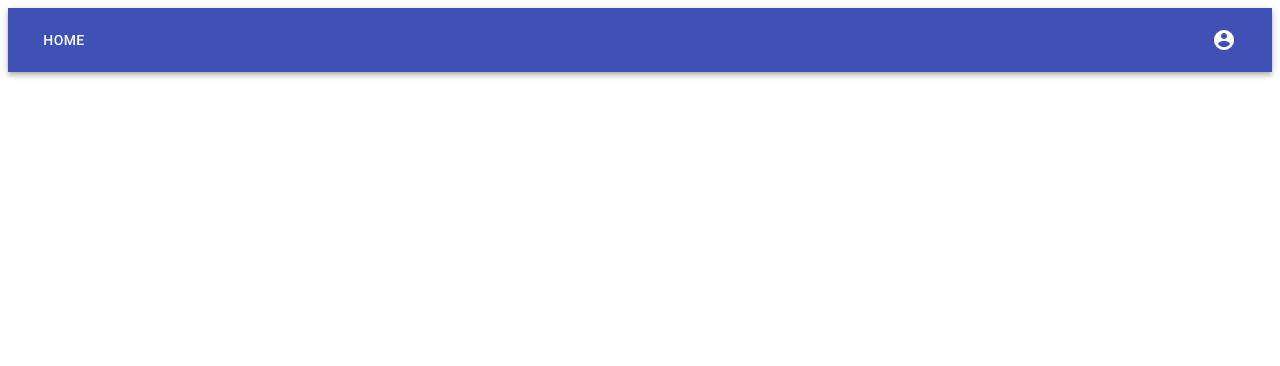
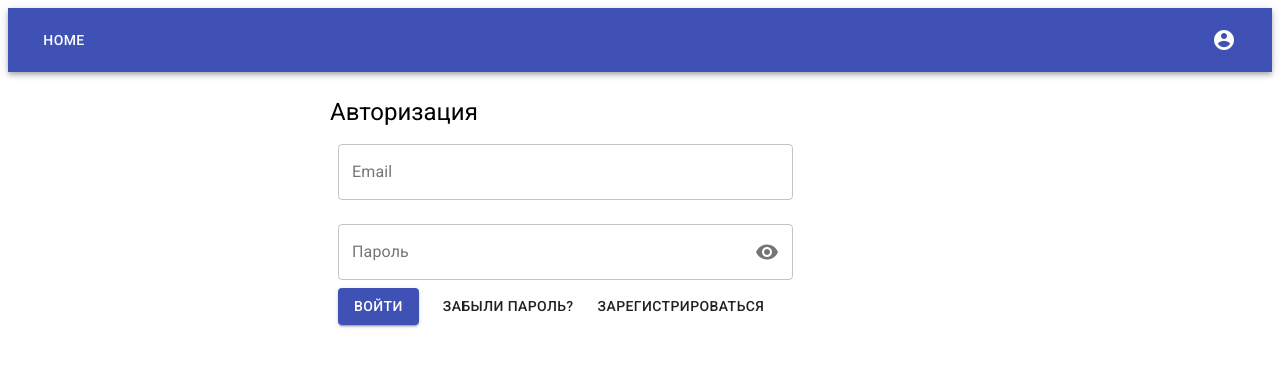
Before and after one commit to batmstd/presents-backend, a React (Create React App) app in the folder src/main/web/: page / in a window 1280 px wide. Shown: the top 366 px of the page. Built offline with nearby package versions, Linux system fonts and the light colour scheme.

Commit message:
security routes

```diff
--- a/src/main/web/src/core/Content.tsx
+++ b/src/main/web/src/core/Content.tsx
@@ -1,11 +1,9 @@
 import React from 'react';
 import {Route, Switch} from "react-router";
-import Auth from "../pages/auth/Auth";
 import SignUp from "../pages/auth/SignUp";
 
 const Content: React.FC = () => {
     return (<Switch>
-        <Route path="/auth" component={() => <Auth/>}/>
         <Route path="/register" component={() => <SignUp/>}/>
         <Route exact path="/" component={() => <div/>}/>
     </Switch>)
--- a/src/main/web/src/core/Master.tsx
+++ b/src/main/web/src/core/Master.tsx
@@ -8,6 +8,7 @@ import Content from "./Content";
 import {IconLink, Link} from "../elements/CustomElements";
 import makeStyles from "@material-ui/core/styles/makeStyles";
 import useMediaQuery from "@material-ui/core/useMediaQuery";
+import Auth from "../pages/auth/Auth";
 
 const Master: React.FC<UserInterface> = ({user}) => {
     const classes = useStyles();
@@ -27,7 +28,7 @@ const Master: React.FC<UserInterface> = ({user}) => {
             </Grid>
             {matches && <Grid item xs={3}></Grid>}
             <Grid item xs={matches ? 9 : 12}>
-                <Content/>
+                {user ? <Content/> : <Auth/>}
             </Grid>
         </Grid>
     </div>
--- a/src/main/web/src/pages/auth/Auth.tsx
+++ b/src/main/web/src/pages/auth/Auth.tsx
@@ -5,11 +5,15 @@ import SignIn from "./SignIn";
 import SignUp from "./SignUp";
 import useMediaQuery from "@material-ui/core/useMediaQuery/useMediaQuery";
 import Grid from "@material-ui/core/Grid";
+import {Route, Switch} from "react-router";
 
 const Auth: React.FC = () => {
     const matches = useMediaQuery('(min-width:600px)');
     return (<Grid item xs={matches ? 6 : 12}>
-        {<SignIn/>}
+        <Switch>
+            <Route path="/register" component={() => <SignUp/>}/>
+            <Route path="/" component={() => <SignIn/>}/>
+        </Switch>
     </Grid>)
 };
 
--- a/src/main/web/src/pages/auth/SignUp.tsx
+++ b/src/main/web/src/pages/auth/SignUp.tsx
@@ -1,9 +1,7 @@
 import React, {useState} from 'react';
 import {createStyles, Theme, Typography} from "@material-ui/core";
-import Grid from "@material-ui/core/Grid";
 import Button from "@material-ui/core/Button";
 import makeStyles from "@material-ui/core/styles/makeStyles";
-import useMediaQuery from "@material-ui/core/useMediaQuery/useMediaQuery";
 import {InputField, PasswordField} from "../../elements/CustomInputs";
 
 interface RegisterUser {
@@ -26,8 +24,7 @@ const SignUp: React.FC = () => {
         setForm(oldValues => ({...oldValues, [id]: value}))
     }
 
-    const matches = useMediaQuery('(min-width:600px)');
-    return (<Grid item xs={matches ? 6 : 12}>
+    return (<>
         <Typography variant={"h5"}>Регистрация</Typography>
         <form className={classes.container} autoComplete="off">
             <InputField id={"name"} label={"Имя"} value={form.name} onChange={handleChange}/>
@@ -37,7 +34,7 @@ const SignUp: React.FC = () => {
             <Button className={classes.field} color={"primary"} variant={"contained"}>Зарегистрироваться</Button>
         </form>
 
-    </Grid>)
+    </>)
 };
 
 const useStyles = makeStyles((theme: Theme) =>
```
